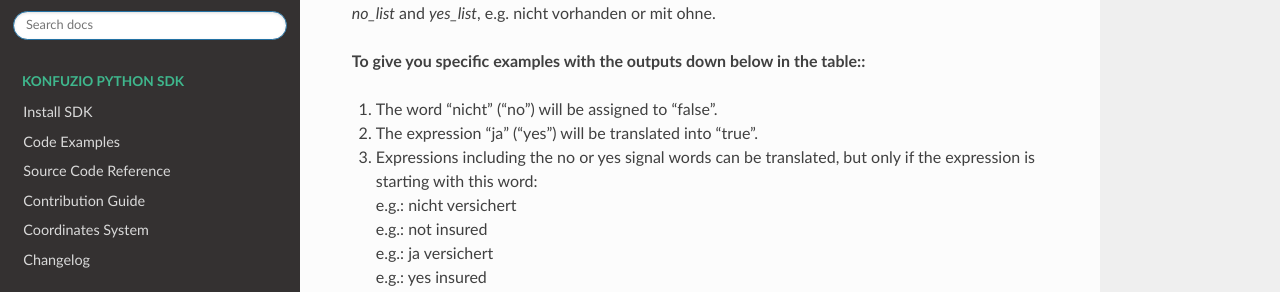
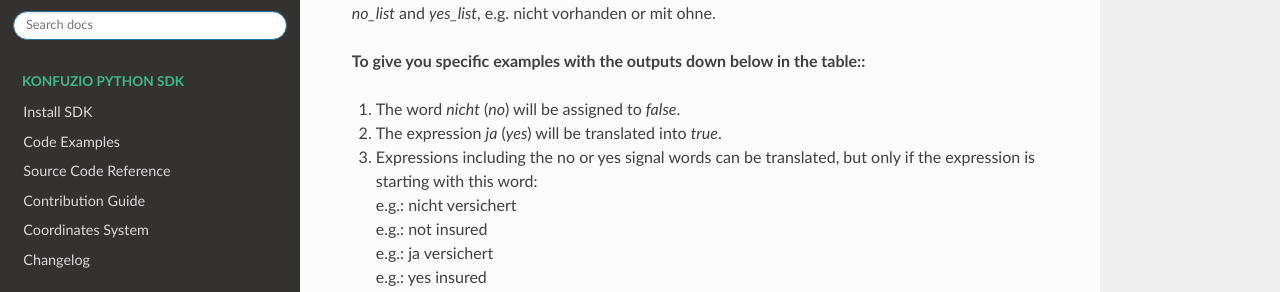
Before and after one commit to konfuzio-ai/konfuzio-sdk, a Sphinx documentation site: the page built from docs/web/Normalization_doc_v0.2.md, in a window 1280 px wide and 900 px high, scrolled down 4525 px. Shown: the part 158-450 px from the top of the window. Built offline with Sphinx 7.4.7 and the Read the Docs theme 2.0.0, drawn with Linux system fonts in a browser that asks for light colours; part of the change alters nothing that is shown.

```diff
--- a/docs/web/Normalization_doc_v0.2.md
+++ b/docs/web/Normalization_doc_v0.2.md
@@ -154,9 +154,9 @@ yes_list = ['VORHANDEN', 'JA', 'MIT', 'YES']
 Given the following examples, you can recognize how certain expressions are clustered into either _False_ or _True_ boolean values. If the expression is including one of the _no_ or _yes_ words from above, Konfuzio allocates it to _True_ or _False_. However, normalization is only possible if the signal words are the first word of the annotation to avoid false positives with word combinations of words from the _no_list_ and _yes_list_, e.g. nicht vorhanden or mit ohne.
 
 **To give you specific examples with the outputs down below in the table::**
-1) The word "nicht" ("no") will be assigned to "false".
-2) The expression "ja" ("yes") will be translated into "true".
-3) Expressions including the no or yes signal words can be translated, but only if the expression is starting with this word:
+1) The word _nicht_ (_no_) will be assigned to _false_.
+3) The expression _ja_ (_yes_) will be translated into _true_.
+4) Expressions including the no or yes signal words can be translated, but only if the expression is starting with this word:
 e.g.: nicht versichert
 e.g.: not insured
 e.g.: ja versichert
```
